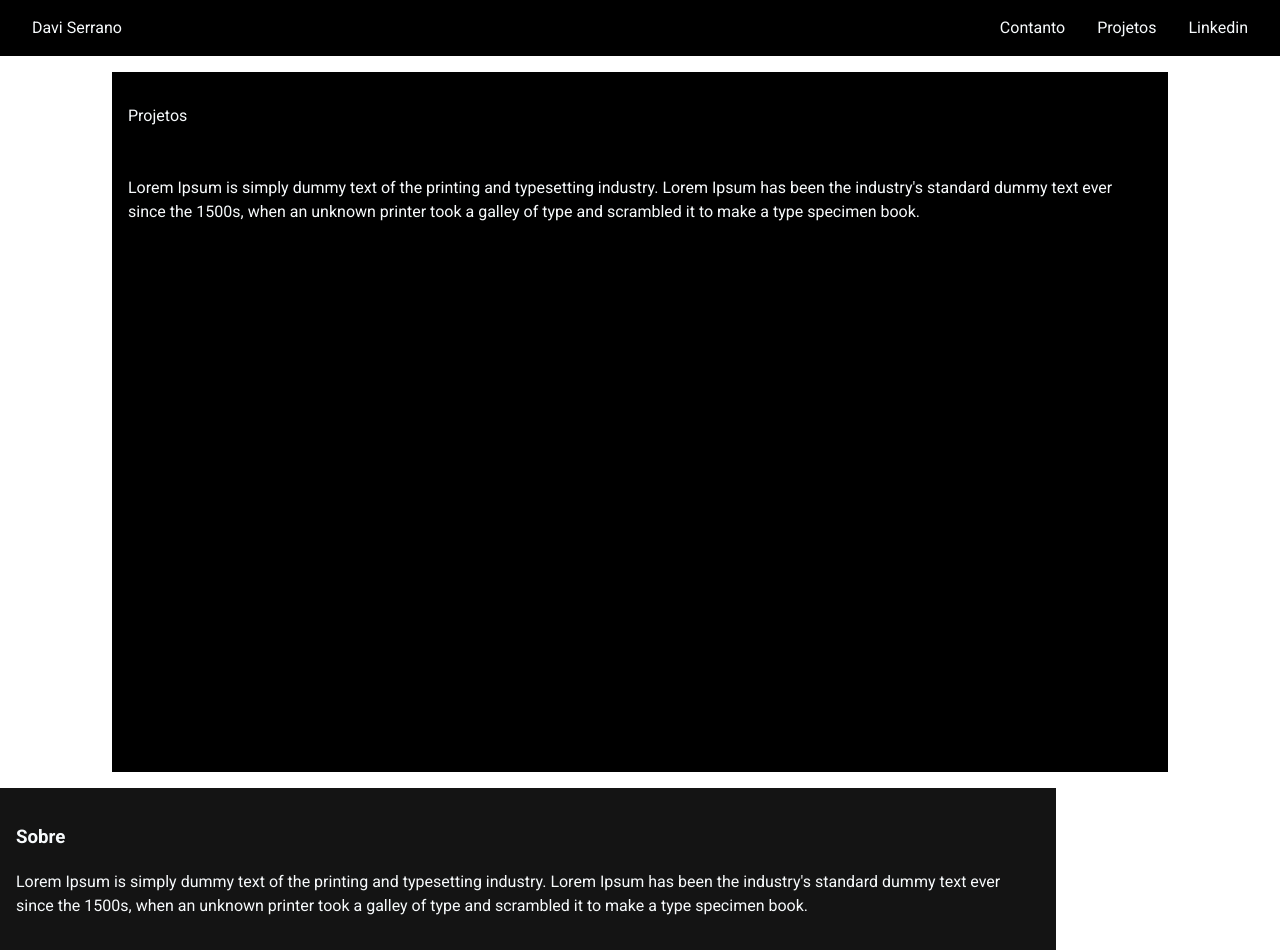
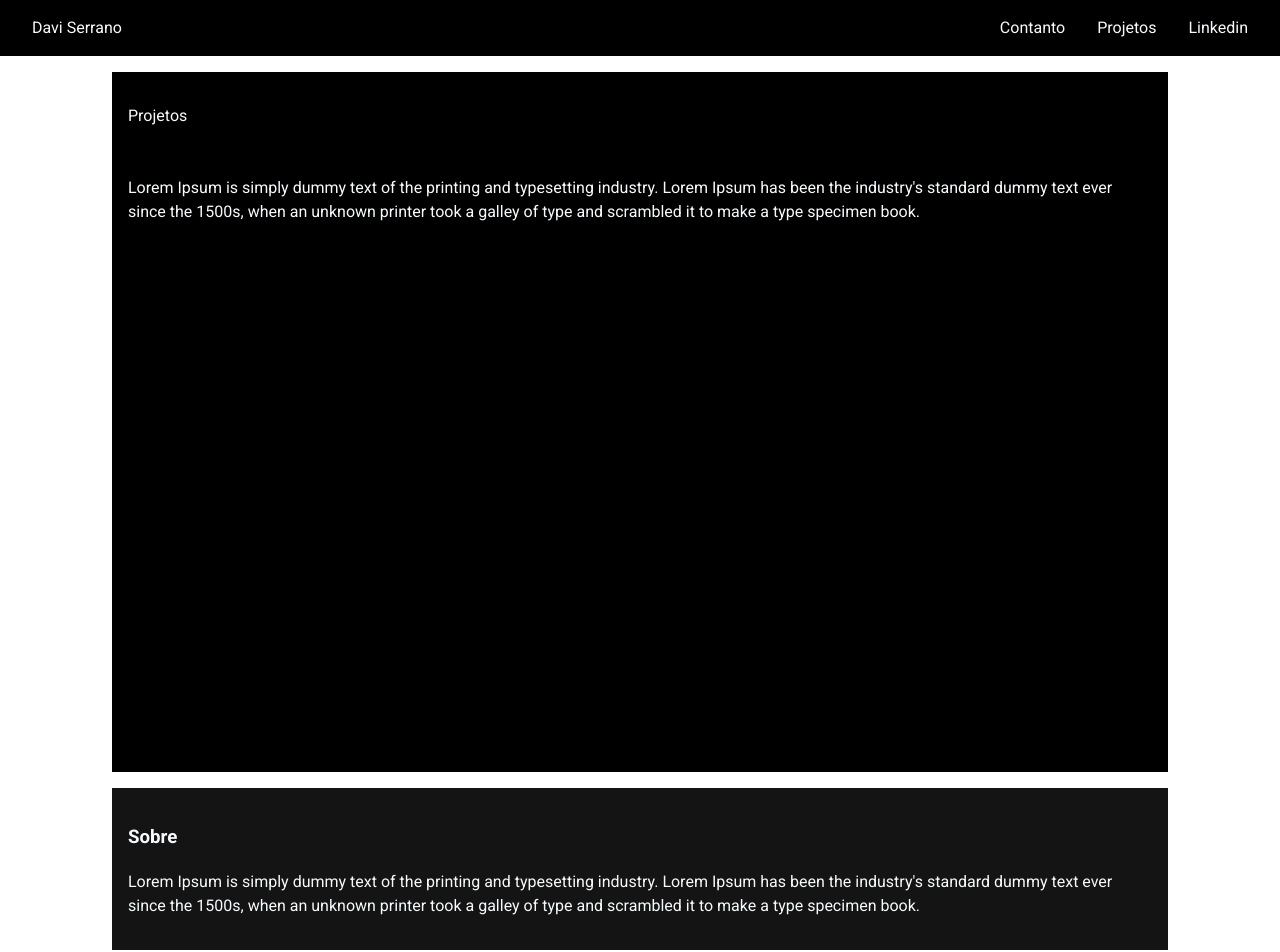
Before and after one commit to Davi-Serrano/porti, a Next.js app: page / in a window 1280 px wide. Shown: the top 952 px of the page. Built offline with nearby package versions, Linux system fonts and the light colour scheme.

Commit message:
Colocando Flex na Home

```diff
--- a/src/pages/index.tsx
+++ b/src/pages/index.tsx
@@ -1,14 +1,20 @@
-import {  Box ,Flex, Text } from '@chakra-ui/react'
+import {  Box, Flex, Text } from '@chakra-ui/react'
 import { SlidePage } from "../components/Slide"
 
 export default function Home() {
    return (
-    <Box>
+    <Flex
+      flexDirection="column"
+      justify="space-around"
+      align="center"
+    >
          <SlidePage />
+
          <Box
             background="#141414"
             p="1em"
             mt="1em"
+            ml="0px"
             w="80%"
           >
             <Text as="h3">Sobre</Text>
@@ -19,12 +25,12 @@ export default function Home() {
              </Text>
          </Box>
 
-
           <Box
             background="#141414"
             p="1em"
             w="80%"
             mt="1em"
+            mr="0px"
           >
             <Text as="h3">Stacks</Text>
             <Text as="p">
@@ -35,6 +41,6 @@ export default function Home() {
 
          </Box>
 
-    </Box>
+    </Flex>
   )
 }
```
